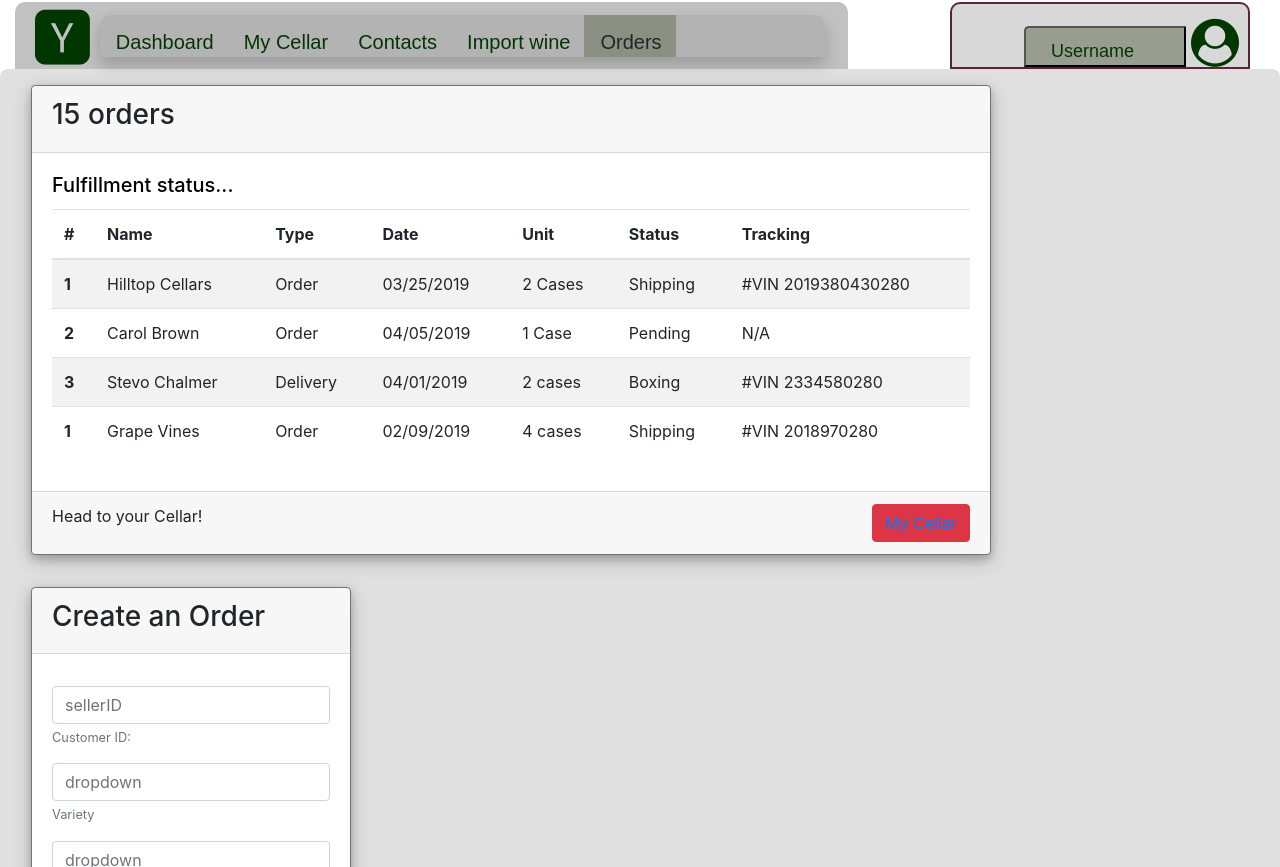
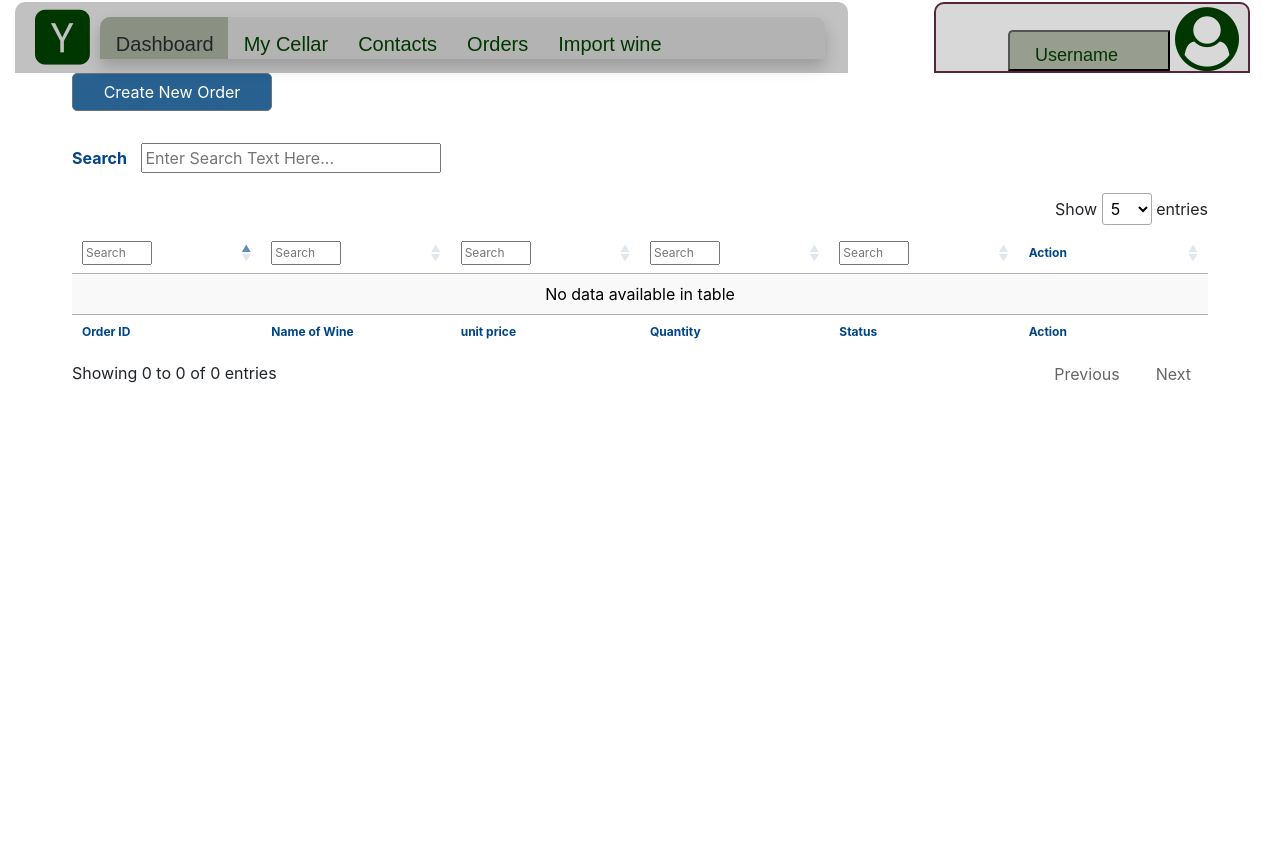
Before and after one commit to stefangreene/project2, a Node server app: page /orders in a window 1280 px wide. After the commit the page ends 383 px from the top, so only its background shows below. Run offline with Node 20, Linux system fonts and the light colour scheme; the visitor is signed in with stand-in values (Sample User, id 1); data that the repository does not hold is empty; some libraries are stand-ins or nearby versions.

Commit message:
updated code with datatable and import

```diff
--- a/public/CSV.html
+++ b/public/CSV.html
@@ -26,7 +26,7 @@ integrity="sha384-UO2eT0CpHqdSJQ6hJty5KVphtPhzWj9WO1clHTMGa3JDZwrnQq4sF86dIHNDz0
 crossorigin="anonymous"></script>
 
 <script type="text/javascript" src="/js/index.js"></script>
-<link rel="stylesheet" href="/styles/order.css" type="text/css" />
+
 
 
 
--- a/public/allOrder.html
+++ b/public/allOrder.html
@@ -88,7 +88,7 @@ crossorigin="anonymous"></script>
 
 
 
-<button type="submit" class="btn btn-secondary mb-2 customBtn" id="createAccBtn" data-toggle="modal" data-target="#accModal">Create new</button>
+<button type="submit" class="btn btn-secondary mb-2 customBtn" id="createAccBtn" data-toggle="modal" data-target="#accModal">Create New Order</button>
 <br><br>
 
 <div id="myInputTextField">
@@ -101,7 +101,7 @@ crossorigin="anonymous"></script>
       <tr>
           <th class='columnFilter'>Order ID</th>
           <th class='columnFilter'>Name of Wine</th>
-          <th class='columnFilter'>purchased price</th>
+          <th class='columnFilter'>Unit Price</th>
           <th class='columnFilter'>quantity</th>
           <th class='columnFilter'>status</th>
            <th >Action</th>
@@ -122,7 +122,7 @@ crossorigin="anonymous"></script>
     <div class="modal-dialog modal-dialog-centered" role="document">
       <div class="modal-content">
         <div class="modal-header text-white">
-          <h5 class="modal-title text-center" id="accCreate">Customer Creation</h5>
+          <h5 class="modal-title text-center" id="accCreate">new order</h5>
           <button type="button" class="close" data-dismiss="modal" aria-label="Close">
             <span aria-hidden="true">&times;</span>
           </button>
@@ -154,7 +154,7 @@ crossorigin="anonymous"></script>
                 </div>
                 <div id="PurchasedPriceField">
                     <label for="PurchasedPrice">Unit Price</label>
-                  <input type="Number" class="form-control txtBox" placeholder="Purchased Price" id="PurchasedPrice" required>
+                  <input type="Number" class="form-control txtBox" style="background-color: yellow" placeholder="Purchased Price" id="PurchasedPrice" readonly>
                 </div>
                 <label for="Quantity">Quantity</label>
                 <div id="QuantityField">
@@ -162,7 +162,10 @@ crossorigin="anonymous"></script>
                 </div>
                 <div id="StatusField">
                     <label for="Status">Status</label>
-                  <input type="text" class="form-control txtBox" placeholder="Status" id="Status" required>
+                  <select type="text" class="form-control txtBox"  style="background-color: yellow" placeholder="Status" id="Status" disabled="true">
+                      <option value="Open">Open</option>
+                      <option value="Shipped">Shipped</option>
+                  </select>
                 </div>
 
                 </div>
@@ -195,10 +198,18 @@ crossorigin="anonymous"></script>
                     <label for="NameOfWineEdit">VarietyEdit</label>
                     <select  type="text" class="form-control txtBox" placeholder="Variety" id="VarietyEdit" required>
                       <option value="">Select</option>
-                      <option value="var 1">var 1</option>
-                      <option value="var 2">var 2</option>
-                      <option value="var 3">var 3</option>
-                      <option value="var 4">var 5</option>
+                      <option value="Albarino">Albarino</option>
+                      <option value="Bordeaux">Bordeaux</option>
+                      <option value="Cabernet Sauvignon">Cabernet Sauvignon</option>
+                      <option value="Carignan ">Carignan </option>
+                      <option value="Chardonnay">Chardonnay</option>
+                      <option value="Grenache">Grenache</option>
+                      <option value="Malbec">Malbec</option>
+                      <option value="Muscat ">Muscat </option>
+                      <option value="Pinot Gris">Pinot Gris</option>
+                      <option value="Pinot Noir">Pinot Noir</option>
+                      <option value="Pollock">Pollock</option>
+                      <option value="Riesling ">Riesling </option>
                     </select>
                   </div>
               <div id="NameOfWineField">
@@ -207,7 +218,7 @@ crossorigin="anonymous"></script>
               </div>
               <div id="PurchasedPriceField">
                   <label for="PurchasedPriceEdit">Name of wine</label>
-                <input type="text" class="form-control txtBox" placeholder="Purchased Price" id="PurchasedPriceEdit" required>
+                <input type="text" class="form-control txtBox" style="background-color: yellow" placeholder="Unit Price" id="PurchasedPriceEdit"  readonly>
               </div>
               <div id="QuantityField">
                   <label for="QuantityEdit">Quantity</label>
@@ -215,7 +226,11 @@ crossorigin="anonymous"></script>
               </div>
               <div id="StatusField">
                   <label for="StatusEdit">Status</label>
-                <input type="text" class="form-control txtBox" placeholder="Status" id="StatusEdit" required>
+
+                <select type="text" class="form-control txtBox"   placeholder="Status" id="StatusEdit" readonly>
+                    <option value="Open">Open</option>
+                    <option value="Shipped">Shipped</option>
+                </select>
               </div>
 
               </div>
--- a/public/js/order.js
+++ b/public/js/order.js
@@ -1,5 +1,5 @@
 $.get("/api/order", function(data) {
-  console.log(data);
+  //console.log(data);
       var liHtml ='<tbody>';
       //var editButton='<button type="submit" class="btn btn-secondary mb-2 editRecord" id="createAccBtn" data-toggle="modal" data-target="#EditModal">Edit</button>';
       for (var i = 0; i < data.length; i++) {
@@ -16,7 +16,7 @@ $.get("/api/order", function(data) {
              }
           liHtml +="</tbody>";
          $("#well-section").append(liHtml);
-        var LiHead='<tfoot><tr >   <th width="15%">Order ID</th>  <th width="15%">Name of Wine</th>  <th width="15%">purchased price</th> <th width="15%">Quantity</th> <th width="15%">Status</th> <th width="15%">Action</th> </tr><tfoot>';
+        var LiHead='<tfoot><tr >   <th width="15%">Order ID</th>  <th width="15%">Name of Wine</th>  <th width="15%">unit price</th> <th width="15%">Quantity</th> <th width="15%">Status</th> <th width="15%">Action</th> </tr><tfoot>';
       $("#well-section").append(LiHead);
       var table = $('#well-section').DataTable( {
           "lengthMenu": [[5, 10, 20, -1], [5, 10, 20, "All"]]
@@ -253,5 +253,18 @@ $(document).ready(function(){
                     });
                   });
 
+                  $("select#NameOfWine").change(function(){
+                    var selectedVariety = $('#Variety').val();
+                    var SelectedWine=$('#NameOfWine').val();//alert(SelectedWine);
+                    //$('#NameOfWine').find('option').remove().end();
+
+                if (selectedVariety!= "" ||  selectedVariety!= "" ) {
+                  var apicall="/api/wine/Dropdown/" +selectedVariety +"/" + SelectedWine}
+
+                $.get(apicall, function(data2) {
+                  $('#PurchasedPrice').val(data2[0].unit_price);
+                  });
+                });
+
 
 });
--- a/public/styles/order.css
+++ b/public/styles/order.css
@@ -19,7 +19,7 @@
 
   .customBtn {
     background: #286090;
-    width: 150px;
+    width: 200px;
     border-radius: 5px;
   }
 
@@ -52,7 +52,3 @@ thead {text-align: left;}
 .global_filter, .SearchTextInput {
  color:#585858;
 }
-
-a{
-    margin-left: 100px;
-}
--- a/routes/api-Routes.js
+++ b/routes/api-Routes.js
@@ -24,7 +24,7 @@ module.exports = function(app) {
          //return res.json(result);
        //});
 if (req.params.Variety && req.params.wineName) {
-  db.wines.findAll({
+  db.Wine.findAll({
           where: {
            variety: req.params.Variety,
             name_of_wine:req.params.wineName
@@ -36,7 +36,7 @@ if (req.params.Variety && req.params.wineName) {
       }
 
       else if (req.params.Variety) {
-        db.wines.findAll({
+        db.Wine.findAll({
           where: {
             variety: req.params.Variety
           }
@@ -45,7 +45,7 @@ if (req.params.Variety && req.params.wineName) {
         });
       }
       else {
-        db.wines.findAll().then(function(result) {
+        db.Wine.findAll().then(function(result) {
           return res.json(result);
         });
       }
--- a/routes/htmlRoutes.js
+++ b/routes/htmlRoutes.js
@@ -20,10 +20,10 @@ module.exports = function(app) {
     res.render("5contacts");
   });
 
-  app.get("/orders", isLoggedIn, function(req, res) {
+  app.get("/orderss", isLoggedIn, function(req, res) {
     res.render("6orders");
   });
-app.get("/employee",isLoggedIn,function(req, res) {
+app.get("/orders",isLoggedIn,function(req, res) {
     res.sendFile(path.join(__dirname, "../public/allOrder.html"));
   });
 
@@ -57,7 +57,7 @@ app.get("/employee",isLoggedIn,function(req, res) {
        //return res.json(result);
      //});
 if (req.params.Variety && req.params.wineName) {
-db.wines.findAll({
+db.Wine.findAll({
         where: {
          variety: req.params.Variety,
           name_of_wine:req.params.wineName
@@ -69,7 +69,7 @@ db.wines.findAll({
     }
 
     else if (req.params.Variety) {
-      db.wines.findAll({
+      db.Wine.findAll({
         where: {
           variety: req.params.Variety
         }
@@ -78,7 +78,7 @@ db.wines.findAll({
       });
     }
     else {
-      db.wines.findAll().then(function(result) {
+      db.Wine.findAll().then(function(result) {
         return res.json(result);
       });
     }
@@ -89,7 +89,7 @@ app.post("/api/new", isLoggedIn, function(req, res) {
   // Take the request...
   var order = req.body;
   console.log(order);
-  db.order_products.create({
+  db.Order_Product.create({
     name_of_wine: order.name_of_wine,
     variety: order.variety,
     unit_price: order.unit_price,
@@ -129,7 +129,7 @@ app.post("/api/import", isLoggedIn, function(req, res) {
 app.delete("/api/Delete/:id", isLoggedIn, function(req, res) {
   // We just have to specify which todo we want to destroy with "where"
   var parameterid=req.params.id;
-  db.order_products.destroy({
+  db.Order_Product.destroy({
     where: {
       id: parameterid
     }
@@ -143,7 +143,7 @@ app.get("/api/ReadByID/:ID", isLoggedIn, function(req, res) {
   if (req.params.ID) {
     // Display the JSON for ONLY that order.
     // (Note how we're using the ORM here to run our searches)
-    db.order_products.findOne({
+    db.Order_Product.findOne({
       where: {
         id: req.params.ID
       }
@@ -163,7 +163,7 @@ var id = req.params.ID;
     quantity: req.body.quantity,
     status: req.body.status
 }
-db.order_products.update(putData,
+db.Order_Product.update(putData,
     {   where: {
             id: id
         }
--- a/views/6orders.handlebars
+++ b/views/6orders.handlebars
@@ -10,8 +10,8 @@
     <a href="/admin">Dashboard</a>
     <a href="/mycellar">My Cellar</a>
     <a href="/contacts">Contacts</a>
+    <a class="active">Orders</a>
     <a href="/csv">Import wine </a>
-    <a class="active">Orders</a>
     <a href="javascript:void(0);" class="icon" onclick="collapsClick()">
       <i class="fa fa-bars"></i>
       </a>
```
Also changed, not shown: routes/authRoutes.js (+0 -29 lines).
